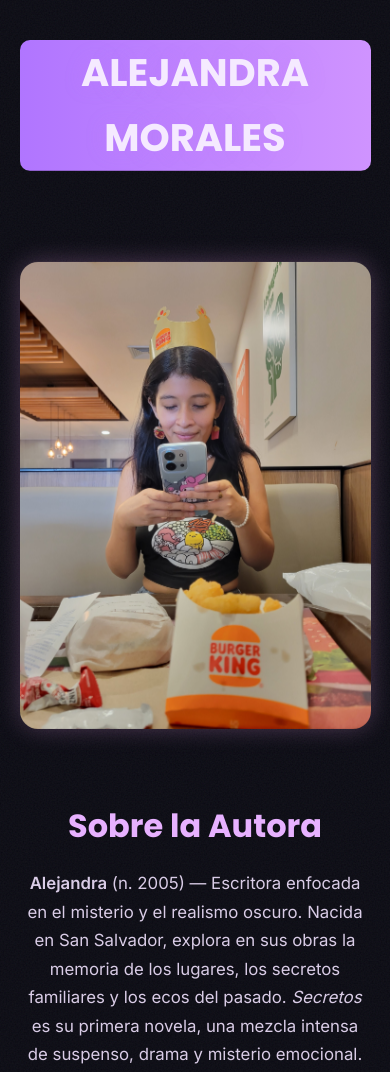
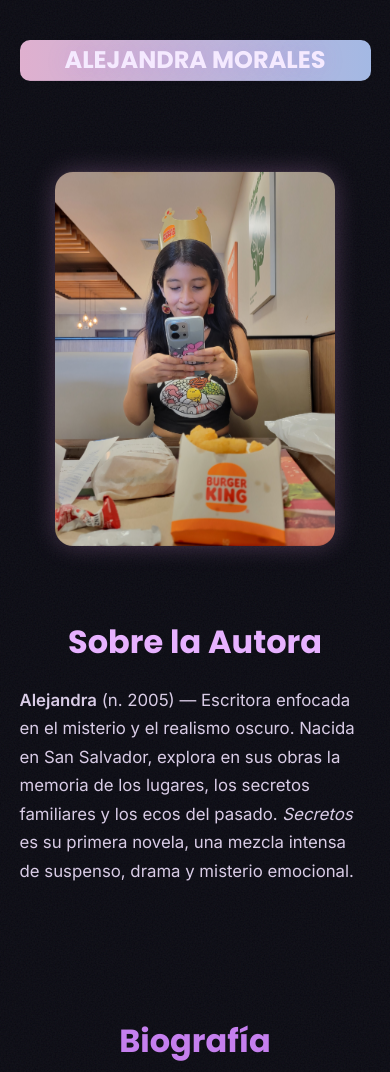
Before and after one commit to Daniel-A-Hernandez/secretos, a plain HTML site: page index.html in a window 390 px wide. Shown: the top 1072 px of the page. Drawn offline with Linux system fonts and the light colour scheme.

Commit message:
add NEW FIXES

```diff
--- a/assets/css/autora_style.css
+++ b/assets/css/autora_style.css
@@ -97,11 +97,13 @@ body::after {
 .site-title {
     font-family: "Poppins", sans-serif;
     font-size: 2.4rem;
-    background: linear-gradient(90deg, #d79bff, #a96eff, #d79bff);
+    background:radial-gradient(circle,rgba(238, 174, 202, 1) 0%, rgba(148, 187, 233, 1) 100%);
+
     background-size: 300%;
     text-shadow: var(--shadow-soft);
     animation: colorFlow 8s ease-in-out infinite;
     border-radius:10px;
+    letter-spacing: 3px;
 }
 
 @keyframes colorFlow {
@@ -148,6 +150,7 @@ body::after {
 .hero-text p {
     color: var(--text-soft);
     font-size: 1.05rem;
+    text-align: left;
 }
 
 /* Responsivo */
@@ -163,7 +166,8 @@ body::after {
 =========================*/
 .bio {
     padding: 4rem 0;
-    text-align: center;
+    text-align:left;
+
 }
 
 .bio h2 {
@@ -171,6 +175,7 @@ body::after {
     font-size: 2rem;
     color: var(--primary);
     margin-bottom: 0.7rem;
+    text-align: center;
 }
 
 /*=========================
@@ -252,3 +257,14 @@ body::after {
     font-size: 0.9rem;
     color: var(--text-soft);
 }
+@media (max-width: 520px) {
+    .site-title {
+        font-size: 1.5rem;
+        letter-spacing: 0px;
+    }
+    .hero-img{
+        width: 80%;
+        margin: 0 auto;
+    }
+
+}
--- a/assets/css/style.css
+++ b/assets/css/style.css
@@ -1,6 +1,6 @@
 /* GOOGLE FONTS */
 @import url('https://fonts.googleapis.com/css2?family=Inter:ital,opsz,wght@0,14..32,100..900;1,14..32,100..900&family=Poppins:ital,wght@0,100;0,200;0,300;0,400;0,500;0,600;0,700;0,800;0,900;1,100;1,200;1,300;1,400;1,500;1,600;1,700;1,800;1,900&display=swap');
-
+@import url('https://fonts.googleapis.com/css2?family=Inter:ital,opsz,wght@0,14..32,100..900;1,14..32,100..900&display=swap');
 /* VARIABLES */
 :root {
     --overlay: rgba(6, 6, 10, 0.712);
```
Also changed, not shown: secretos.html (+2 -2 lines).
